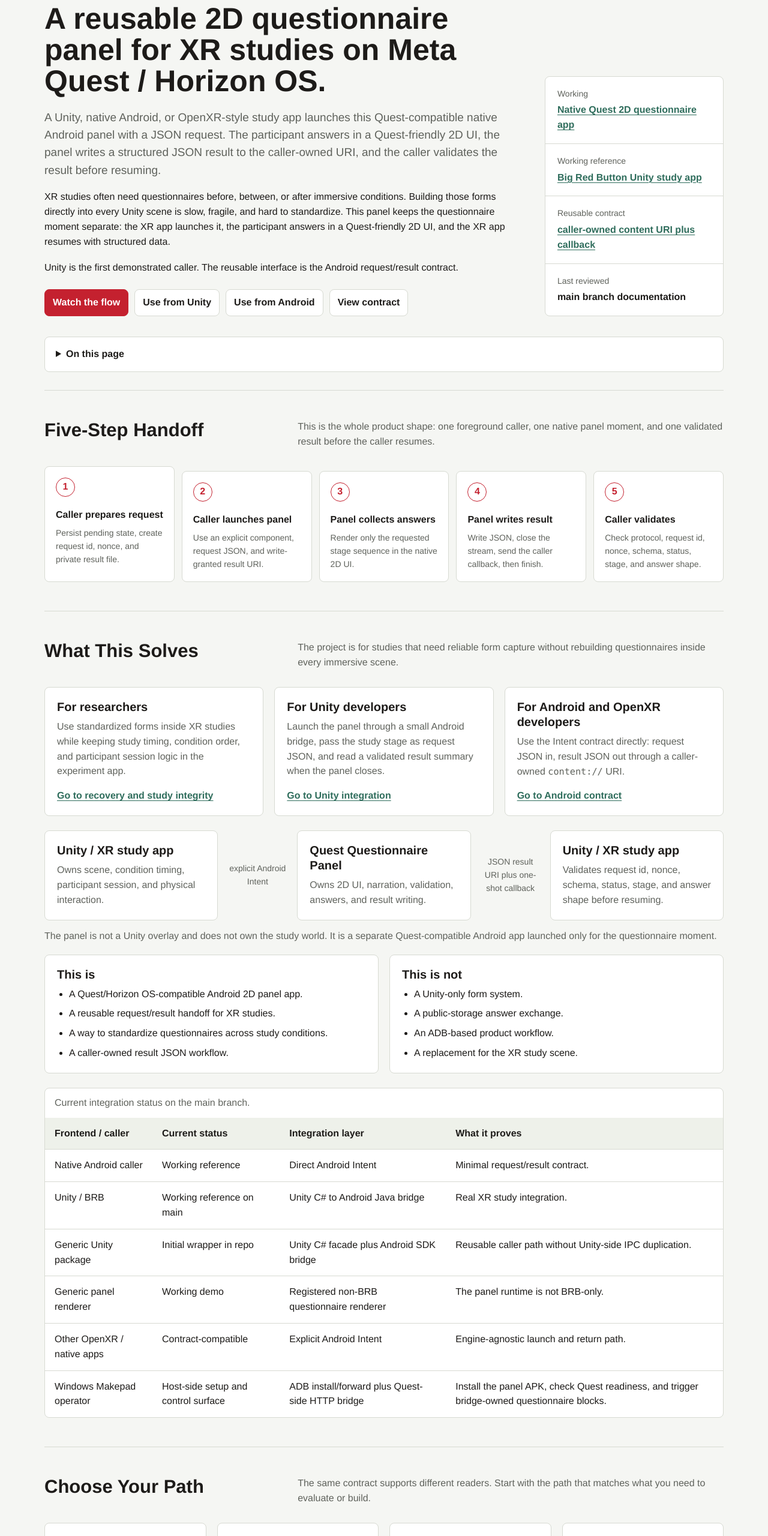
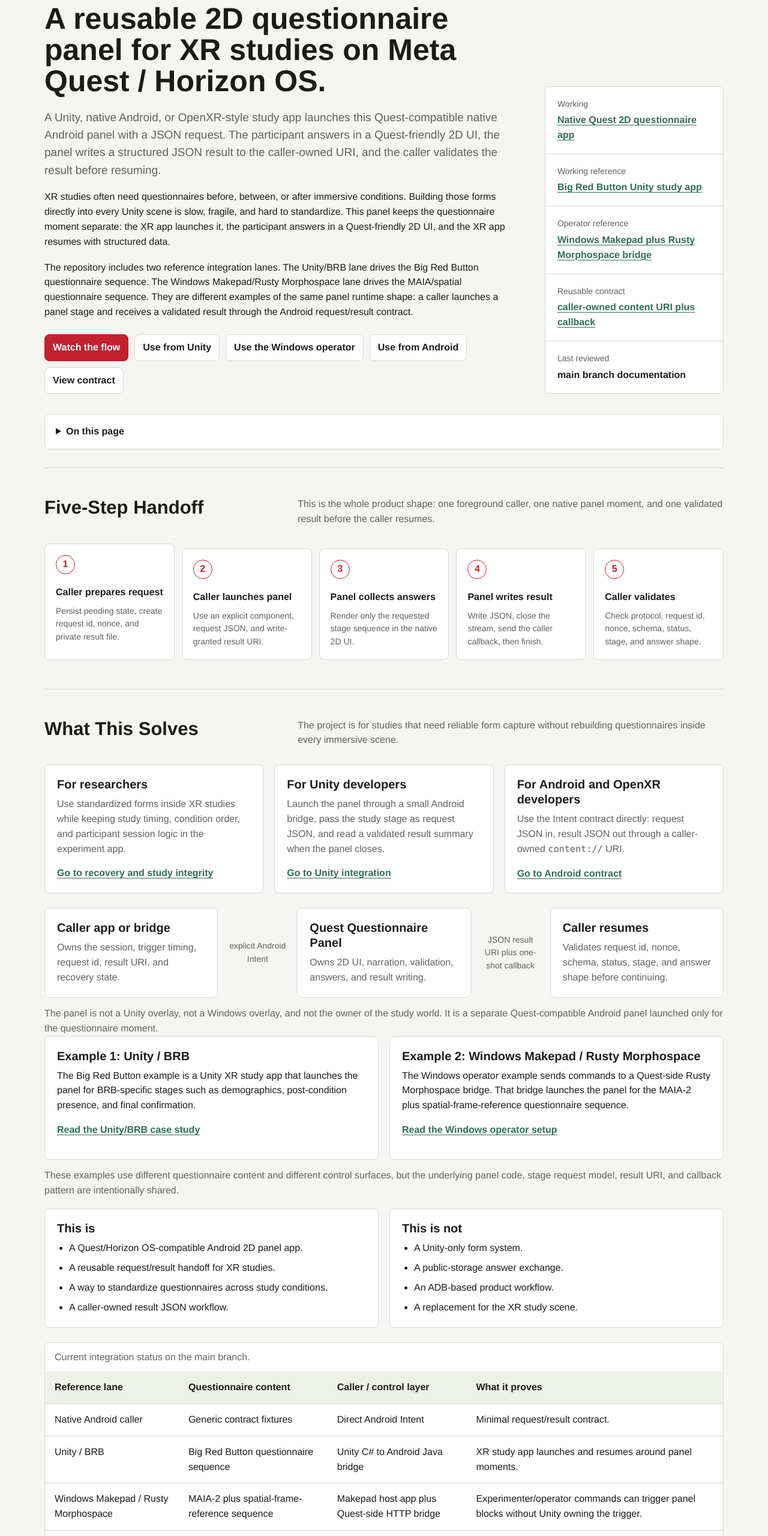
Before and after one commit to MesmerPrism/quest-questionnaire-panel, a plain HTML site: page docs/index.html in a window 1280 px wide. Shown: the part 160-2720 px from the top of the page at 60% size. Drawn offline with Linux system fonts and the light colour scheme.

Commit message:
Clarify public integration examples

```diff
--- a/docs/index.html
+++ b/docs/index.html
@@ -6,7 +6,7 @@
     <title>Quest Questionnaire Panel</title>
     <meta
       name="description"
-      content="Onboarding guide for the Quest Questionnaire Panel, the BRB Unity integration, and the reusable Android IPC contract for XR apps."
+      content="Onboarding guide for the Quest Questionnaire Panel, including Unity/BRB and Windows Makepad/Rusty Morphospace reference integrations over the same Android IPC contract."
     />
     <link rel="stylesheet" href="styles.css" />
   </head>
@@ -43,12 +43,17 @@
             resumes with structured data.
           </p>
           <p class="why-copy">
-            Unity is the first demonstrated caller. The reusable interface is
-            the Android request/result contract.
+            The repository includes two reference integration lanes. The
+            Unity/BRB lane drives the Big Red Button questionnaire sequence.
+            The Windows Makepad/Rusty Morphospace lane drives the MAIA/spatial
+            questionnaire sequence. They are different examples of the same
+            panel runtime shape: a caller launches a panel stage and receives a
+            validated result through the Android request/result contract.
           </p>
           <div class="cta-row" aria-label="Primary actions">
             <a class="button-link primary" href="#demos">Watch the flow</a>
             <a class="button-link" href="#unity-path">Use from Unity</a>
+            <a class="button-link" href="#operator-path">Use the Windows operator</a>
             <a class="button-link" href="#android-path">Use from Android</a>
             <a class="button-link" href="#contract">View contract</a>
           </div>
@@ -61,6 +66,10 @@
           <div>
             <span>Working reference</span>
             <strong><a href="https://github.com/MesmerPrism/the-big-red-button-institute/tree/main">Big Red Button Unity study app</a></strong>
+          </div>
+          <div>
+            <span>Operator reference</span>
+            <strong><a href="#operator-setup">Windows Makepad plus Rusty Morphospace bridge</a></strong>
           </div>
           <div>
             <span>Reusable contract</span>
@@ -161,8 +170,8 @@
 
         <div class="architecture-diagram" aria-label="Questionnaire handoff architecture">
           <div>
-            <h3>Unity / XR study app</h3>
-            <p>Owns scene, condition timing, participant session, and physical interaction.</p>
+            <h3>Caller app or bridge</h3>
+            <p>Owns the session, trigger timing, request id, result URI, and recovery state.</p>
           </div>
           <span>explicit Android Intent</span>
           <div>
@@ -171,14 +180,45 @@
           </div>
           <span>JSON result URI plus one-shot callback</span>
           <div>
-            <h3>Unity / XR study app</h3>
-            <p>Validates request id, nonce, schema, status, stage, and answer shape before resuming.</p>
+            <h3>Caller resumes</h3>
+            <p>Validates request id, nonce, schema, status, stage, and answer shape before continuing.</p>
           </div>
         </div>
         <p class="diagram-caption">
-          The panel is not a Unity overlay and does not own the study world. It
-          is a separate Quest-compatible Android app launched only for the
-          questionnaire moment.
+          The panel is not a Unity overlay, not a Windows overlay, and not the
+          owner of the study world. It is a separate Quest-compatible Android
+          panel launched only for the questionnaire moment.
+        </p>
+
+        <div class="example-pair" aria-label="Reference integration examples">
+          <article>
+            <h3>Example 1: Unity / BRB</h3>
+            <p>
+              The Big Red Button example is a Unity XR study app that launches
+              the panel for BRB-specific stages such as demographics,
+              post-condition presence, and final confirmation.
+            </p>
+            <p>
+              <a class="inline-link" href="#brb">Read the Unity/BRB case study</a>
+            </p>
+          </article>
+
+          <article>
+            <h3>Example 2: Windows Makepad / Rusty Morphospace</h3>
+            <p>
+              The Windows operator example sends commands to a Quest-side
+              Rusty Morphospace bridge. That bridge launches the panel for the
+              MAIA-2 plus spatial-frame-reference questionnaire sequence.
+            </p>
+            <p>
+              <a class="inline-link" href="#operator-setup">Read the Windows operator setup</a>
+            </p>
+          </article>
+        </div>
+        <p class="diagram-caption">
+          These examples use different questionnaire content and different
+          control surfaces, but the underlying panel code, stage request model,
+          result URI, and callback pattern are intentionally shared.
         </p>
 
         <div class="boundary-grid" aria-label="Conceptual boundary">
@@ -207,48 +247,42 @@
             <caption>Current integration status on the main branch.</caption>
             <thead>
               <tr>
-                <th scope="col">Frontend / caller</th>
-                <th scope="col">Current status</th>
-                <th scope="col">Integration layer</th>
+                <th scope="col">Reference lane</th>
+                <th scope="col">Questionnaire content</th>
+                <th scope="col">Caller / control layer</th>
                 <th scope="col">What it proves</th>
               </tr>
             </thead>
             <tbody>
               <tr>
                 <td>Native Android caller</td>
-                <td>Working reference</td>
+                <td>Generic contract fixtures</td>
                 <td>Direct Android Intent</td>
                 <td>Minimal request/result contract.</td>
               </tr>
               <tr>
                 <td>Unity / BRB</td>
-                <td>Working reference on main</td>
+                <td>Big Red Button questionnaire sequence</td>
                 <td>Unity C# to Android Java bridge</td>
-                <td>Real XR study integration.</td>
+                <td>XR study app launches and resumes around panel moments.</td>
+              </tr>
+              <tr>
+                <td>Windows Makepad / Rusty Morphospace</td>
+                <td>MAIA-2 plus spatial-frame-reference sequence</td>
+                <td>Makepad host app plus Quest-side HTTP bridge</td>
+                <td>Experimenter/operator commands can trigger panel blocks without Unity owning the trigger.</td>
               </tr>
               <tr>
                 <td>Generic Unity package</td>
-                <td>Initial wrapper in repo</td>
+                <td>Caller-provided stage sequence</td>
                 <td>Unity C# facade plus Android SDK bridge</td>
                 <td>Reusable caller path without Unity-side IPC duplication.</td>
               </tr>
               <tr>
-                <td>Generic panel renderer</td>
-                <td>Working demo</td>
-                <td>Registered non-BRB questionnaire renderer</td>
-                <td>The panel runtime is not BRB-only.</td>
-              </tr>
-              <tr>
                 <td>Other OpenXR / native apps</td>
-                <td>Contract-compatible</td>
+                <td>Caller-provided stage sequence</td>
                 <td>Explicit Android Intent</td>
                 <td>Engine-agnostic launch and return path.</td>
-              </tr>
-              <tr>
-                <td>Windows Makepad operator</td>
-                <td>Host-side setup and control surface</td>
-                <td>ADB install/forward plus Quest-side HTTP bridge</td>
-                <td>Install the panel APK, check Quest readiness, and trigger bridge-owned questionnaire blocks.</td>
               </tr>
             </tbody>
           </table>
@@ -274,7 +308,7 @@
           </a>
 
           <a id="unity-path" class="path-card" href="#brb">
-            <h3>I want to call this from Unity</h3>
+            <h3>I want the Unity / BRB example</h3>
             <p>
               Start with the Unity wrapper, BRB reference, stage mapping, and
               result validation path.
@@ -290,10 +324,10 @@
           </a>
 
           <a id="operator-path" class="path-card" href="#operator-setup">
-            <h3>I need the Windows operator</h3>
+            <h3>I want the Windows operator example</h3>
             <p>
-              Start with the Makepad app, panel APK install, Quest bridge
-              forwarding, foreground status, and CLI equivalents.
+              Start with the Makepad app, Rusty Morphospace bridge, MAIA
+              questionnaire blocks, foreground status, and CLI equivalents.
             </p>
           </a>
 
@@ -311,14 +345,25 @@
         <div class="section-heading">
           <h2 id="operator-setup-title">Windows Operator Setup</h2>
           <p>
-            The Makepad operator is the Windows control surface for lab setup:
-            install or refresh the panel APK, check the Quest, forward the
-            bridge port, and send questionnaire block commands to the
-            on-Quest caller bridge.
+            The Makepad operator is one possible host-side control surface for
+            this panel architecture. In the current reference it controls the
+            MAIA/spatial questionnaire through a Rusty Morphospace bridge,
+            while the Unity/BRB example controls a BRB questionnaire through a
+            Unity-owned Android bridge.
           </p>
         </div>
 
-        <div class="reader-grid">
+        <div class="quickstart-grid">
+          <article>
+            <h3>Where it fits</h3>
+            <p>
+              The operator installs or refreshes the panel APK, checks the
+              Quest, forwards the bridge port, and sends block commands. The
+              Quest-side bridge still owns the actual Android launch request
+              and caller-owned result URI.
+            </p>
+          </article>
+
           <article>
             <h3>Prerequisites</h3>
             <ul>
--- a/docs/styles.css
+++ b/docs/styles.css
@@ -104,6 +104,7 @@ main {
   max-width: var(--max);
   margin: 0 auto;
   padding: 0 24px 56px;
+  overflow-wrap: break-word;
 }
 
 .intro {
@@ -113,6 +114,11 @@ main {
   padding: 72px 0 52px;
   scroll-margin-top: 88px;
   align-items: end;
+}
+
+.intro > *,
+.section-heading > * {
+  min-width: 0;
 }
 
 .project-name {
@@ -171,6 +177,7 @@ h3 {
 
 .button-link {
   display: inline-flex;
+  max-width: 100%;
   min-height: 40px;
   padding: 9px 13px;
   align-items: center;
@@ -179,6 +186,7 @@ h3 {
   background: var(--surface);
   color: var(--ink);
   font-weight: 700;
+  white-space: normal;
   text-decoration: none;
 }
 
@@ -226,6 +234,7 @@ h3 {
 .summary-list strong {
   display: block;
   margin-top: 4px;
+  overflow-wrap: anywhere;
 }
 
 .toc {
@@ -304,9 +313,12 @@ h3 {
   grid-template-columns: repeat(3, minmax(0, 1fr));
 }
 
-.path-grid,
 .quickstart-grid {
   grid-template-columns: repeat(4, minmax(0, 1fr));
+}
+
+.path-grid {
+  grid-template-columns: repeat(auto-fit, minmax(220px, 1fr));
 }
 
 .boundary-grid {
@@ -814,6 +826,16 @@ code {
     font-size: 18px;
   }
 
+  .cta-row {
+    align-items: stretch;
+  }
+
+  .button-link {
+    width: 100%;
+    justify-content: center;
+    text-align: center;
+  }
+
   .guide-grid,
   .path-grid,
   .quickstart-grid,
```
Also changed, not shown: docs/windows-makepad-operator.md (+9 -1 lines).
